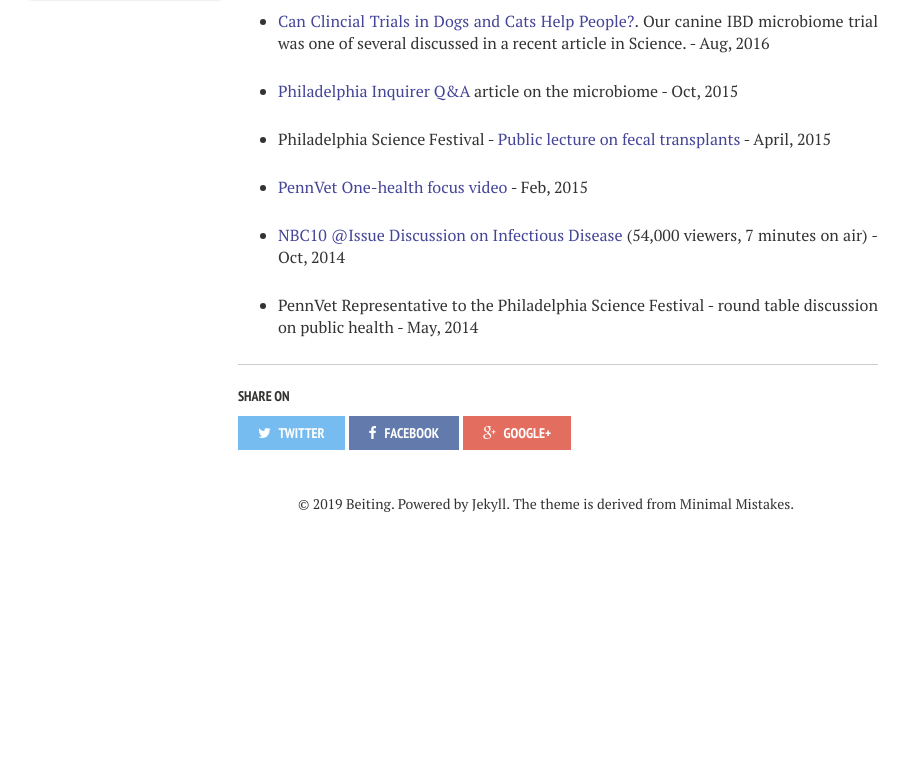
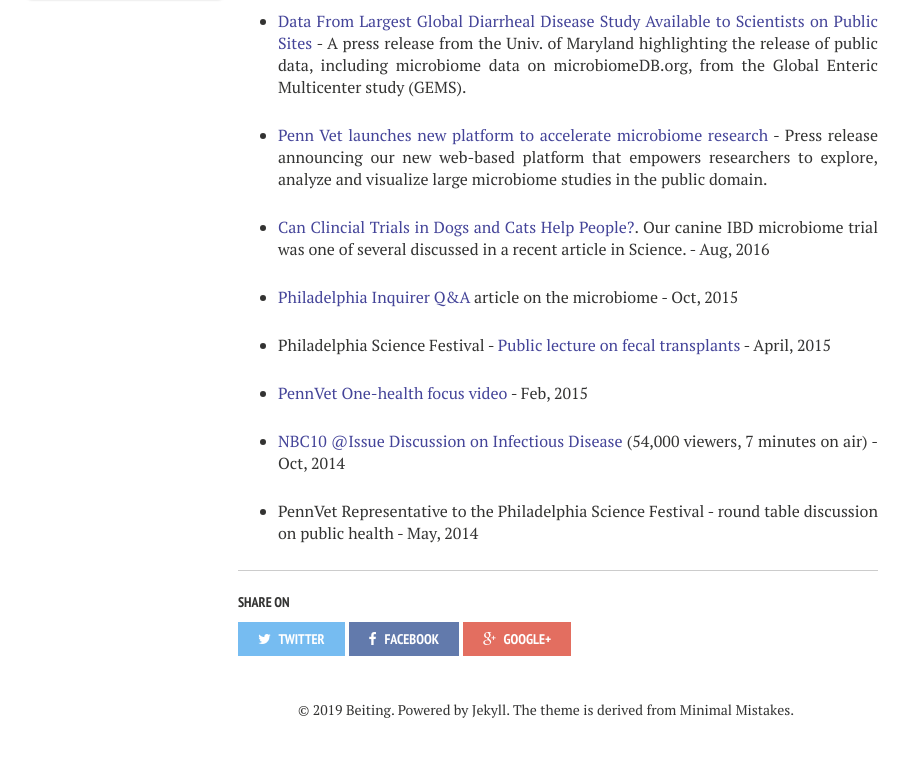
Before and after one commit to hostmicrobe/hostmicrobe.github.io, a Jekyll site: the page built from press/index.md, in a window 1280 px wide. Shown: the part 535-1303 px from the top of the page, without its empty margins (22-931 px from the left). Built offline with Jekyll 4.4.1, drawn with Linux system fonts in a browser that asks for light colours; nearby versions of some CDN libraries; before the commit the page ends 1097 px from its top, so only the background shows below that.

Commit message:
updating site in general

```diff
--- a/press/index.md
+++ b/press/index.md
@@ -6,6 +6,10 @@ comments: false
 ---
 
 <iframe width="560" height="315" src="https://www.youtube.com/embed/ujA679RgKbw" frameborder="0" allowfullscreen></iframe>
+
+* [Data From Largest Global Diarrheal Disease Study Available to Scientists on Public Sites](https://bit.ly/2CspdxH) - A press release from the Univ. of Maryland highlighting the release of public data, including microbiome data on microbiomeDB.org, from the Global Enteric Multicenter study (GEMS).
+
+* [Penn Vet launches new platform to accelerate microbiome research](https://bit.ly/2ChZQwZ) - Press release announcing our new web-based platform that empowers researchers to explore, analyze and visualize large microbiome studies in the public domain.
 
 * [Can Clincial Trials in Dogs and Cats Help People?](http://www.sciencemag.org/news/2016/08/can-clinical-trials-dogs-and-cats-help-people). Our canine IBD microbiome trial was one of several discussed in a recent article in Science. - Aug, 2016
 
```
Also changed, not shown: teaching/index.md (+3 -3 lines), 1 other file.
